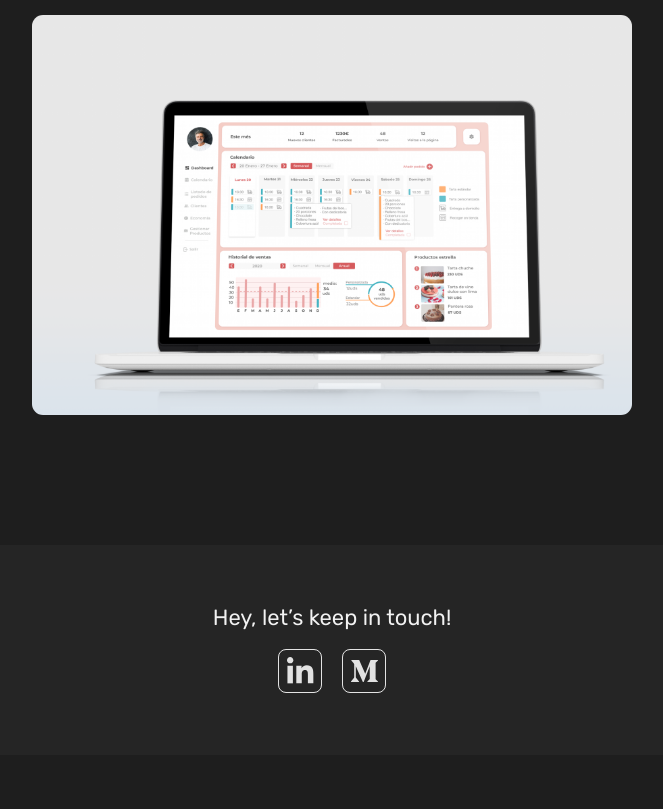
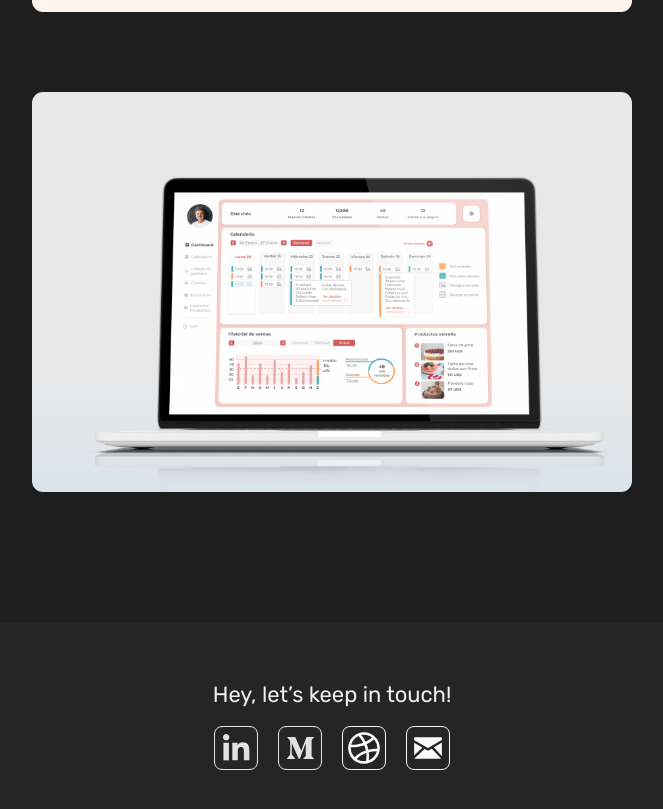
Before and after one commit to LauraCragnolini/Portfolio, a plain HTML site: page index.html in a window 1280 px wide. Shown: the part 1555-2364 px from the top of the page, without its empty margins (308-971 px from the left). Before the commit the page ends 2310 px from the top, so only its background shows below. Drawn offline with nearby package versions, Linux system fonts and the light colour scheme.

Commit message:
P con dribble

```diff
--- a/css/style.css
+++ b/css/style.css
@@ -117,6 +117,7 @@ header{
     margin-left: 60px;
     margin-right: 60px;
     align-self: center;
+    ;
 }
     .imagenTarjeta{
         object-fit: cover;
@@ -125,11 +126,13 @@ header{
         width: 600px;
 
 
+
     }
 
 .imgbox{
     height: 400px;
     width: 600px;
+
 
 }
     .tarjeta{
@@ -284,7 +287,7 @@ header{
   }
   .lym{
     display: flex;
-    align-items: flex-start;
+    align-items: center;
     align-content: space-around;
 
   }
@@ -302,12 +305,33 @@ header{
     height: 44px;
     margin: 10px;
     background-image: url("../resources/boton-m.svg");
-}
+    }
+    .medium:hover{
+    background-image: url("../resources/boton-m-hover.svg");
+    }
 
-.medium:hover{
-    background-image: url("../resources/boton-m-hover.svg");
-}
+    .dribbble{
+        width: 44px;
+        height: 44px;
+        margin: 10px;
+        background-image: url("../resources/drib\ blanco.svg");
 
+    }
+
+        .dribbble:hover{
+        background-image: url("../resources/drib\ hover.svg");
+        }
+        .mail{
+            width: 44px;
+            height: 44px;
+            margin: 10px;
+            background-image: url("../resources/mail\ b.svg");
+
+        }
+
+            .mail:hover{
+            background-image: url("../resources/mail\ r.svg");
+            }
 
 #tarjetas-industrial {
     display: none;
--- a/index.html
+++ b/index.html
@@ -27,6 +27,7 @@
             <h3 class="welcome-tx"> Welcome!</h3>
             <h1 class="intro-tx"> I’m a UX/UI and Industrial designer based in Madrid </h1>
             <p class="here-tx">here are some of my selected works</p>
+            <h3 class="welcome-tx"> 👇</h3>
         </header>
 
         <section class="botonxxx">
@@ -107,9 +108,10 @@
                 Hey, let’s keep in touch!
             </p>
             <div class="lym">
-                <a href= "https://www.linkedin.com/in/laura-cragnolini"
-                class="linkedin"></a>
+                <a href= "https://www.linkedin.com/in/laura-cragnolini" class="linkedin"></a>
                 <a href="https://medium.com/@lauracrag" class="medium"></a>
+                <a href="https://dribbble.com/lcpott" class="dribbble"></a>
+                <a href="mailto:lauracrag@gmail.com" class="mail"></a>
             </div>
         </footer>
 
```
Also changed, not shown: resources/drib blanco.svg (added), resources/drib hover.svg (added), resources/mail b.svg (added), resources/mail r.svg (added), resources/see.svg (added), resources/soon.svg (added).
